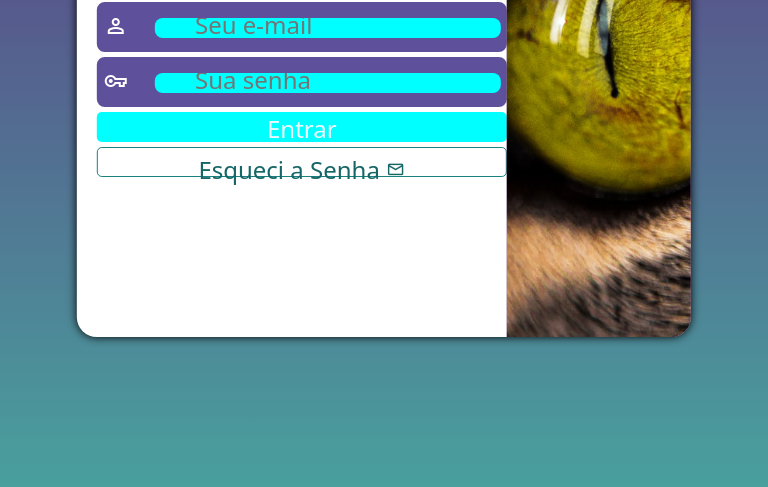
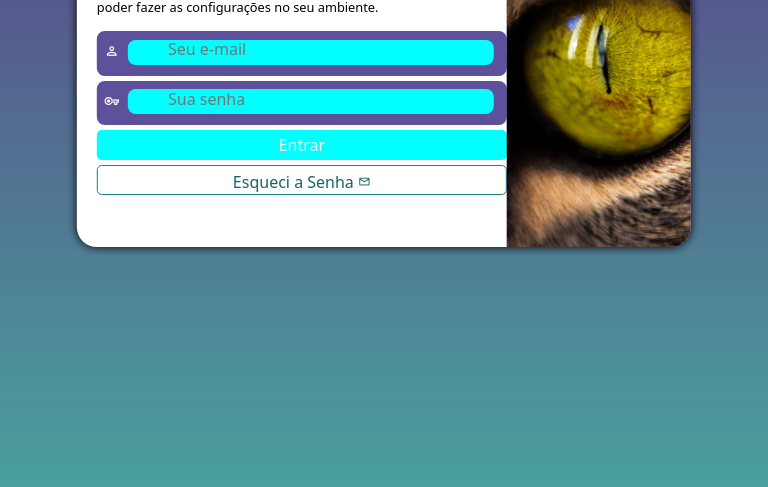
Before and after one commit to LucasDavanco/projeto-login, a plain HTML site: page index.html in a window 768 px wide. Shown: the part 313-800 px from the top of the page. Drawn offline with nearby package versions, Linux system fonts and the light colour scheme.

Commit message:
atualizei

```diff
--- a/estilos/media-query.css
+++ b/estilos/media-query.css
@@ -6,6 +6,7 @@
     }
     section#login{
         width: 80vw;
+        height: 40vh;
     }
     section#login > div#imagem{
         float: right;
@@ -15,7 +16,7 @@
     }
     section#login > div#formulario{
        text-align: left;
-       font-size: 1.5em;
+       font-size: 1em;
         width: 70%;
         margin-left: 10px;
 
--- a/estilos/style.css
+++ b/estilos/style.css
@@ -41,7 +41,7 @@ section#login > div#imagem {
     background: #5f2c82 url(../imagens/olho.jpg) no-repeat;
     background-size: cover;
     background-position: left bottom;
-    height: 200px;
+    height: 175px;
 
 }
 section#login > div#formulario {
@@ -71,14 +71,14 @@ div.campo > label {
 div.campo > span {
     color: white;
     font-size: 1em;
-    width: 50px;
+    width: 25px;
     padding: 5px;
 }
 div.campo > input {
     background-color: aqua;
     font-size: 1em;
-    width: calc(100% - 60px);
-    height: 20px;
+    width: calc(100% - 40px);
+    height: 25px;
     transform: translateY(-4px);
 
     border: 0px;
```
